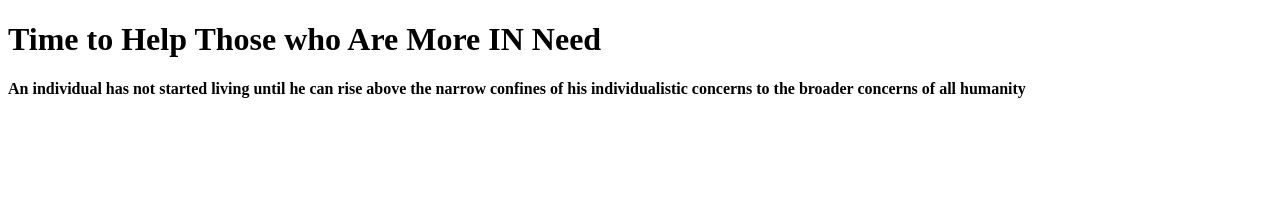
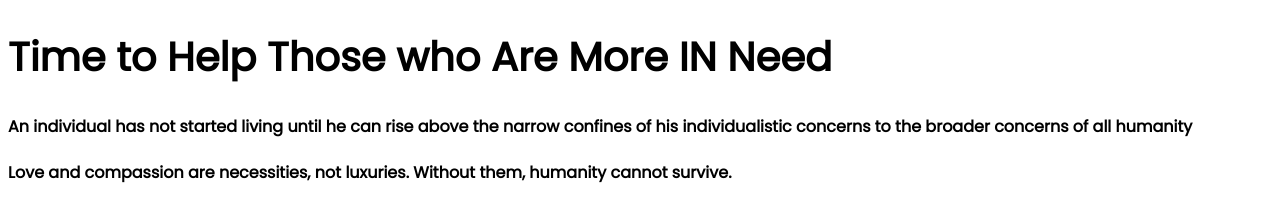
Before and after one commit to nahian255/assignment-1, a plain HTML site: page index.html in a window 1280 px wide. Drawn offline with Linux system fonts and the light colour scheme.

Commit message:
heading added

```diff
--- a/index.html
+++ b/index.html
@@ -4,13 +4,16 @@
     <meta charset="UTF-8">
     <meta http-equiv="X-UA-Compatible" content="IE=edge">
     <meta name="viewport" content="width=device-width, initial-scale=1.0">
-    <title>Assigment 1</title>
+    <title>Assignment 1</title>
+    <link rel="preconnect" href="https://fonts.googleapis.com">
+    <link rel="preconnect" href="https://fonts.gstatic.com" crossorigin>
+    <link href="https://fonts.googleapis.com/css2?family=Poppins&display=swap" rel="stylesheet">
     <link rel="stylesheet" href="style.css">
 </head>
 <body>
     <h1>Time to Help Those who Are More IN Need</h1>
     <h4>An individual has not started living until he can rise above the narrow confines of his individualistic concerns to the broader concerns of all humanity</h4>
-
+    <h4>Love and compassion are necessities, not luxuries. Without them, humanity cannot survive.</h4>
 
 </body>
 </html>
--- a/style.css
+++ b/style.css
@@ -0,0 +1,2 @@
+body{font-family: 'Poppins', sans-serif;}
+h1{ font-size: 40px;}
```
